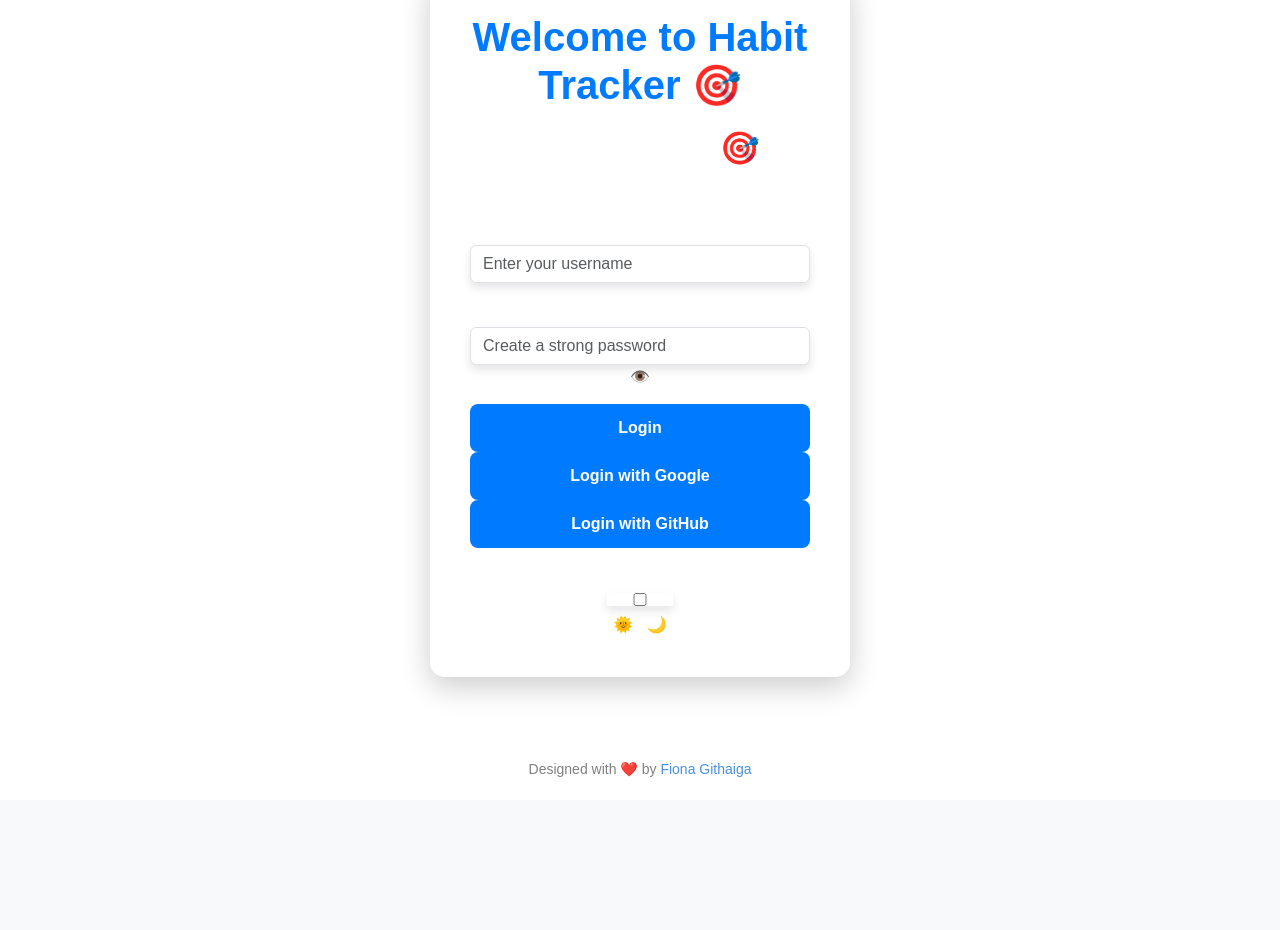
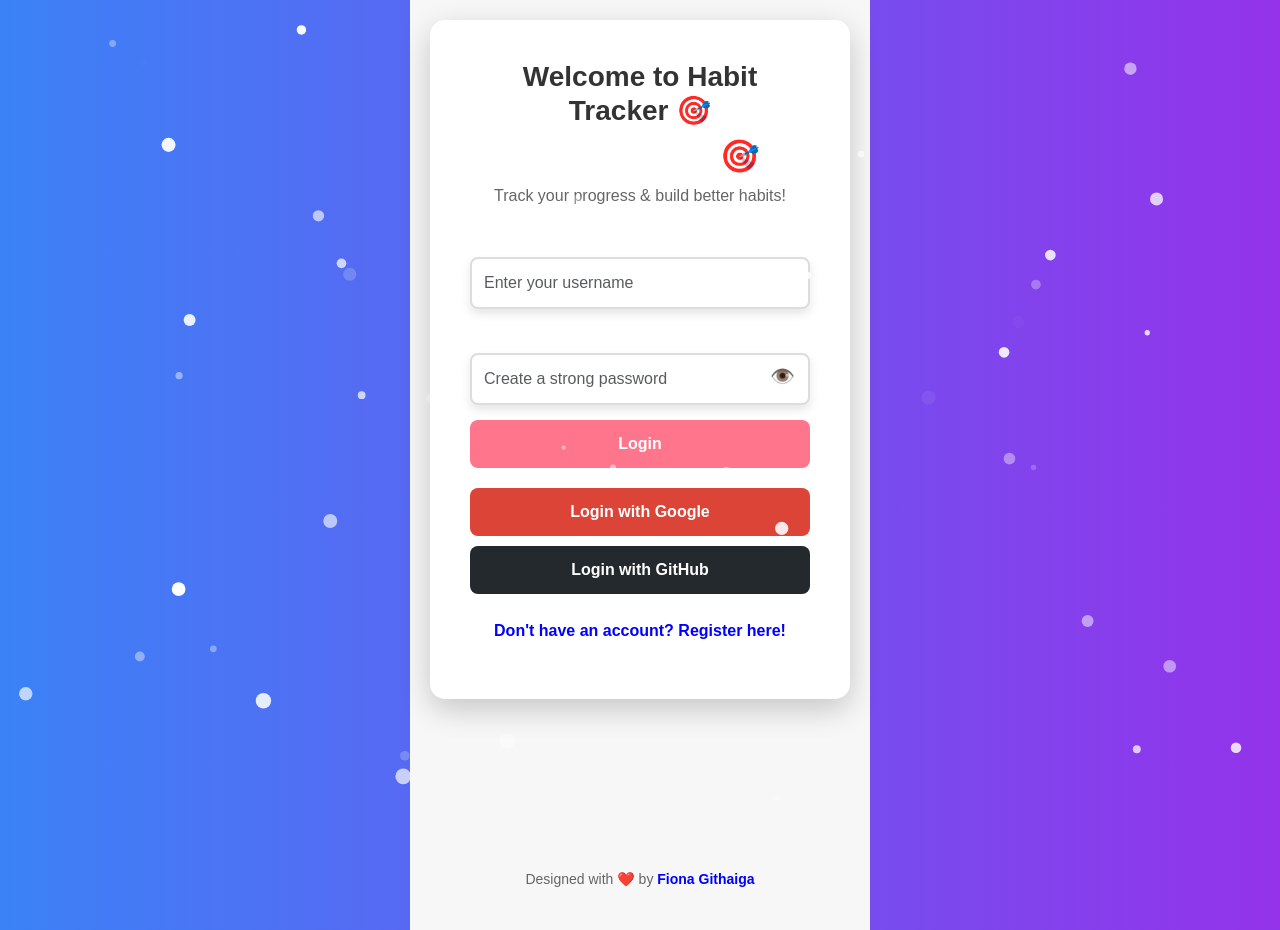
Before and after one commit to FionaG26/habit-tracker, a Vue app in the folder habit-tracker-vue/: page / in a window 1280 px wide. Before the commit the page ends 800 px from the top, so only its background shows below. Built offline with nearby package versions, Linux system fonts and the light colour scheme.

Commit message:
Update Auth.vue

```diff
--- a/habit-tracker-vue/src/components/Auth.vue
+++ b/habit-tracker-vue/src/components/Auth.vue
@@ -1,5 +1,5 @@
 <template>
-  <div :class="{'dark-mode': darkMode}" class="auth-container">
+  <div class="auth-container">
     <div class="auth-card">
       <h1 class="header-title">Welcome to Habit Tracker 🎯</h1>
       <h2 class="title">Habit Tracker 🎯</h2>
@@ -36,12 +36,8 @@
       <p class="toggle-text" @click="toggleAuthMode">
         {{ isLogin ? "Don't have an account? Register here!" : "Already have an account? Login here!" }}
       </p>
+    </div>
 
-      <label class="theme-toggle">
-        <input type="checkbox" v-model="darkMode" @change="toggleTheme" />
-        <span class="toggle-icon">🌞 / 🌙</span>
-      </label>
-    </div>
     <canvas ref="confettiCanvas" class="confetti-canvas"></canvas>
 
     <!-- Footer -->
@@ -54,7 +50,7 @@
 
 <script>
 import API from '../services/api';
-import { ref, watch, onMounted } from 'vue';
+import { ref, onMounted } from 'vue';
 import confetti from 'canvas-confetti';
 import gsap from "gsap";
 
@@ -65,7 +61,6 @@ export default {
     const form = ref({ username: '', password: '' });
     const confettiCanvas = ref(null);
     const loading = ref(false);
-    const darkMode = ref(localStorage.getItem('darkMode') === 'true');
 
     const toggleAuthMode = () => {
       isLogin.value = !isLogin.value;
@@ -108,29 +103,13 @@ export default {
       window.location.href = `http://127.0.0.1:8000/auth/${provider}/login`;
     };
 
-    const toggleTheme = () => {
-      darkMode.value = !darkMode.value;
-      document.body.classList.toggle('dark-mode', darkMode.value);
-      localStorage.setItem('darkMode', darkMode.value);
-    };
-
     onMounted(() => {
-      document.body.classList.toggle('dark-mode', darkMode.value);
-
-      if (document.querySelector(".header-title")) {
-        gsap.from(".header-title", { opacity: 0, y: -20, duration: 1 });
-      }
-
-      if (document.querySelector(".title")) {
-        gsap.from(".title", { opacity: 0, y: -20, duration: 1 });
-      }
-
-      if (document.querySelector(".footer")) {
-        gsap.from(".footer", { opacity: 0, y: 20, duration: 1 });
-      }
+      gsap.from(".header-title", { opacity: 0, y: -20, duration: 1 });
+      gsap.from(".title", { opacity: 0, y: -20, duration: 1 });
+      gsap.from(".footer", { opacity: 0, y: 20, duration: 1 });
     });
 
-    return { isLogin, form, showPassword, toggleAuthMode, togglePasswordVisibility, handleSubmit, oauthLogin, playConfetti, confettiCanvas, loading, darkMode, toggleTheme };
+    return { isLogin, form, showPassword, toggleAuthMode, togglePasswordVisibility, handleSubmit, oauthLogin, playConfetti, confettiCanvas, loading };
   }
 };
 </script>
@@ -141,38 +120,149 @@ export default {
   flex-direction: column;
   justify-content: center;
   align-items: center;
-  position: fixed;
-  top: 0;
-  left: 0;
-  width: 100vw;
-  height: 100vh;
-  background: var(--background-color, #ffffff);
+  min-height: 100vh;
+  background: #f7f7f7;
   padding: 20px;
 }
 
-.dark-mode {
-  --background-color: #121212;
+.auth-card {
+  background: white;
+  padding: 40px;
+  border-radius: 15px;
+  box-shadow: 0px 10px 30px rgba(0, 0, 0, 0.2);
+  width: 420px; /* Increased the size */
+  text-align: center;
+  transition: transform 0.3s ease-in-out;
+}
+
+.auth-card:hover {
+  transform: scale(1.03);
+}
+
+.header-title {
+  font-size: 28px;
+  font-weight: bold;
+  color: #333;
+  margin-bottom: 10px;
+}
+
+.subtitle {
+  font-size: 16px;
+  color: #666;
+  margin-bottom: 20px;
+}
+
+.form-group {
+  margin-bottom: 15px;
+  text-align: left;
+}
+
+.form-control {
+  width: 100%;
+  padding: 12px;
+  border: 2px solid #ddd;
+  border-radius: 8px;
+  transition: all 0.3s ease;
+}
+
+.form-control:focus {
+  border-color: #ff758c;
+  box-shadow: 0 0 8px rgba(255, 117, 140, 0.6);
+  outline: none;
+}
+
+.password-wrapper {
+  display: flex;
+  align-items: center;
+  position: relative;
+}
+
+.toggle-password {
+  position: absolute;
+  right: 15px;
+  cursor: pointer;
+  font-size: 20px;
+}
+
+.btn-custom {
+  background: #ff758c;
+  color: white;
+  padding: 12px;
+  border: none;
+  border-radius: 8px;
+  cursor: pointer;
+  width: 100%;
+  font-size: 16px;
+  font-weight: bold;
+  transition: background 0.3s ease;
+}
+
+.btn-custom:hover {
+  background: #e83e8c;
+}
+
+.oauth-buttons {
+  margin-top: 20px;
+}
+
+.btn-google, .btn-github {
+  width: 100%;
+  padding: 12px;
+  border: none;
+  border-radius: 8px;
+  cursor: pointer;
+  margin-bottom: 10px;
+  font-size: 16px;
+  font-weight: bold;
+  transition: background 0.3s;
+}
+
+.btn-google {
+  background: #db4437;
   color: white;
 }
 
-.auth-card {
-  background: rgba(255, 255, 255, 0.95);
-  padding: 40px;
-  border-radius: 15px;
-  box-shadow: 0px 10px 30px rgba(0, 0, 0, 0.2);
-  width: 420px;
-  text-align: center;
+.btn-google:hover {
+  background: #c1351d;
 }
 
+.btn-github {
+  background: #24292e;
+  color: white;
+}
+
+.btn-github:hover {
+  background: #1b1f23;
+}
+
+.toggle-text {
+  margin-top: 15px;
+  color: blue;
+  cursor: pointer;
+  font-weight: bold;
+}
+
+.toggle-text:hover {
+  text-decoration: underline;
+}
+
+/* Footer Styling */
 .footer {
-  position: absolute;
-  bottom: 20px;
+  margin-top: auto;
+  text-align: center;
   font-size: 14px;
-  color: gray;
+  color: #666;
+  padding: 20px;
+  width: 100%;
 }
 
 .footer-link {
-  color: #4A90E2;
+  color: blue;
   text-decoration: none;
+  font-weight: bold;
+}
+
+.footer-link:hover {
+  text-decoration: underline;
 }
 </style>
```
